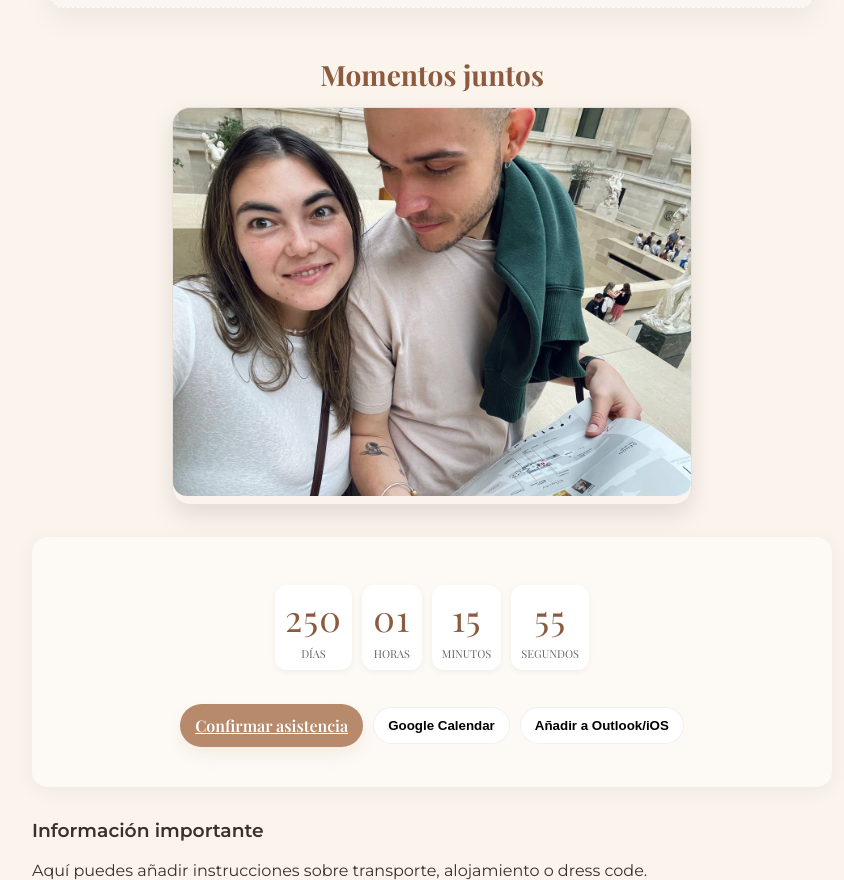
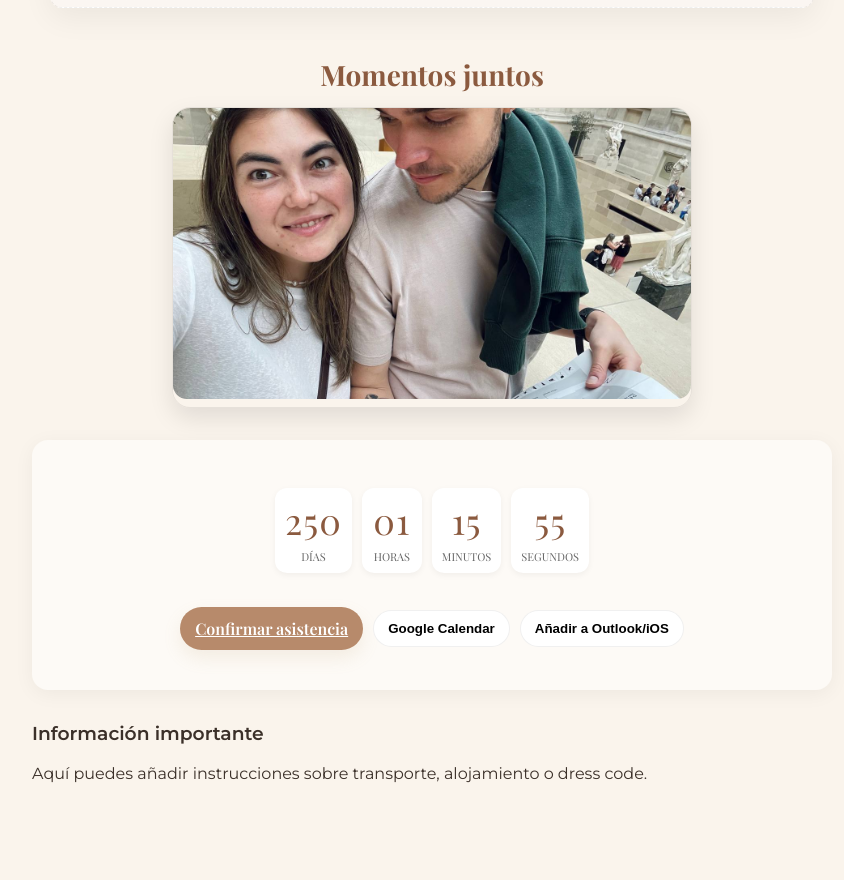
Before and after one commit to rubenmoreno19/invitacion-boda-ruben-natasha, a plain HTML site: page index.html in a window 1280 px wide. Shown: the part 5018-5898 px from the top of the page, without its empty margins (208-1052 px from the left). After the commit the page ends 5801 px from the top, so only its background shows below. Drawn offline with nearby package versions, Linux system fonts and the light colour scheme.

Commit message:
Update index.html

```diff
--- a/index.html
+++ b/index.html
@@ -143,7 +143,7 @@
 	.photo-slider {width: 92%;max-width: 520px;margin: auto;overflow: hidden;border-radius: 18px;box-shadow: 0 10px 25px rgba(0,0,0,0.10);border: 1px solid rgba(0,0,0,0.08);}
 	.slides {display: flex;width: 100%;animation: slideShow 18s infinite;}
 	/*.slides img {width: 100%;height:500px;flex-shrink: 0;object-fit: cover;height: 260px;object-fit:cover;margin-bottom:8px;}*/
-	.slides img {width: 100%;aspect-ratio: 4/3;object-fit: cover;border-radius: 14px;flex-shrink: 0;margin-bottom: 8px;}
+	.slides img {width: 100%;aspect-ratio: 16/9;object-fit: cover;border-radius: 14px;flex-shrink: 0;margin-bottom: 8px;}
 
 	/* Animation: 4 fotos → 4 pasos */
 	@keyframes slideShow {
```
